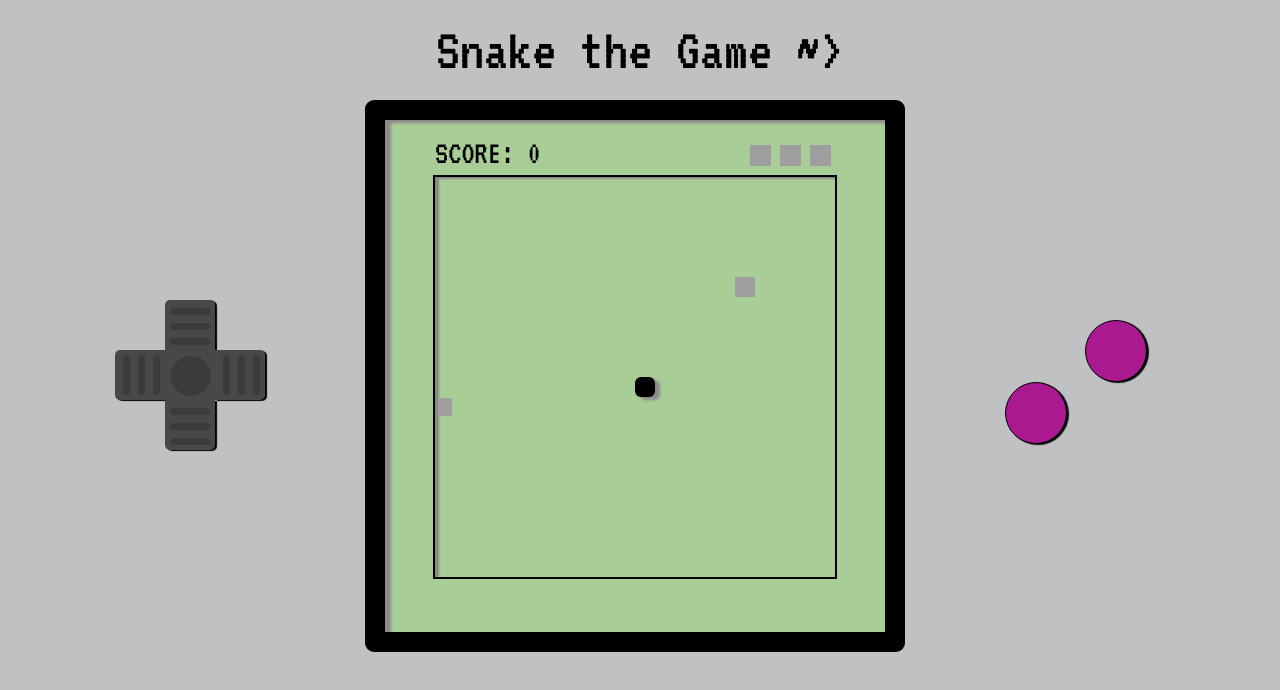
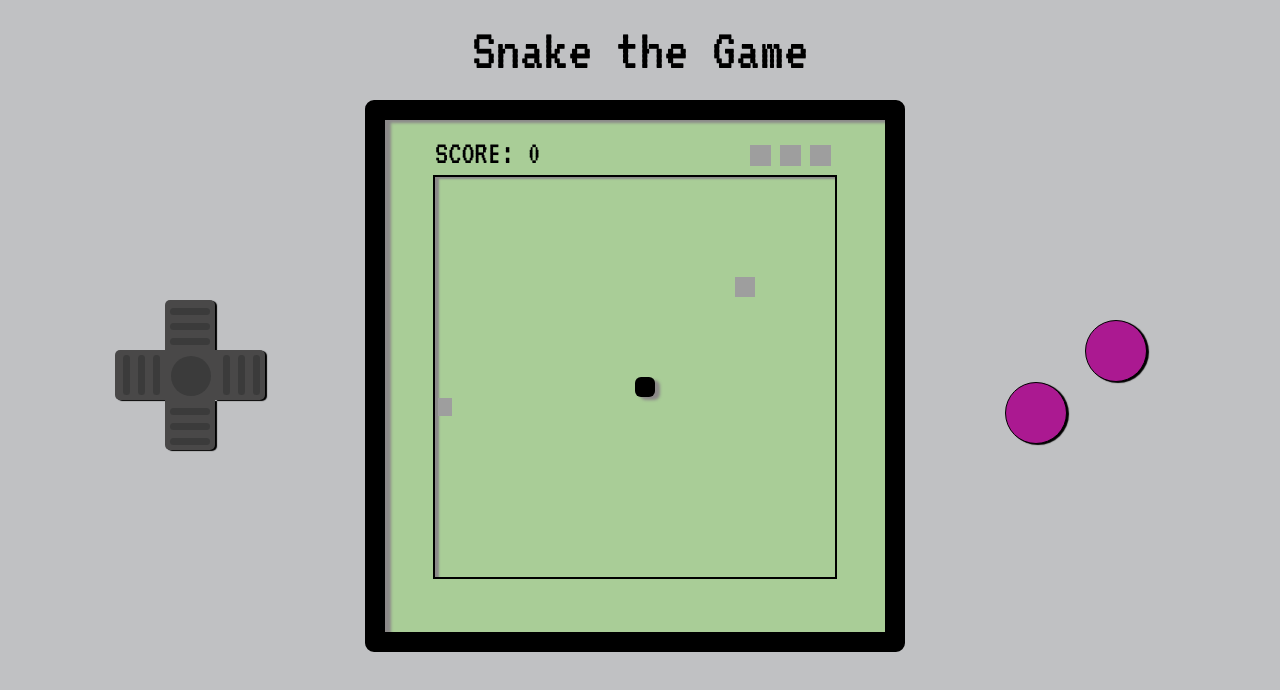
Before and after one commit to roykillany/SnakeGame, a plain HTML site: page index.html in a window 1280 px wide. Drawn offline with Linux system fonts and the light colour scheme; grey boxes are pictures that could not be loaded.

Commit message:
Edit Headline for lily.

```diff
--- a/index.html
+++ b/index.html
@@ -7,7 +7,7 @@
     <link rel="stylesheet" type="text/css" href="./css/snake.css">
   </head>
   <body>
-    <h1> Snake the Game ~></h1>
+    <h1> Snake the Game </h1>
     <div class="gameboy group">
 
       <div class="cross">
```
Also changed, not shown: 2 other files.
